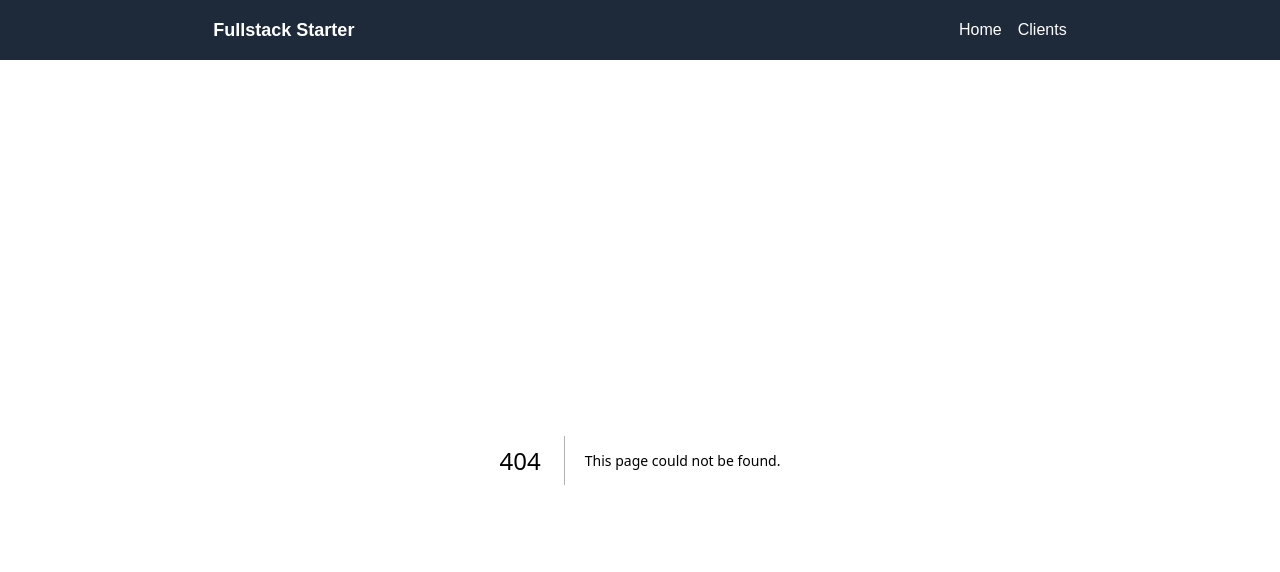
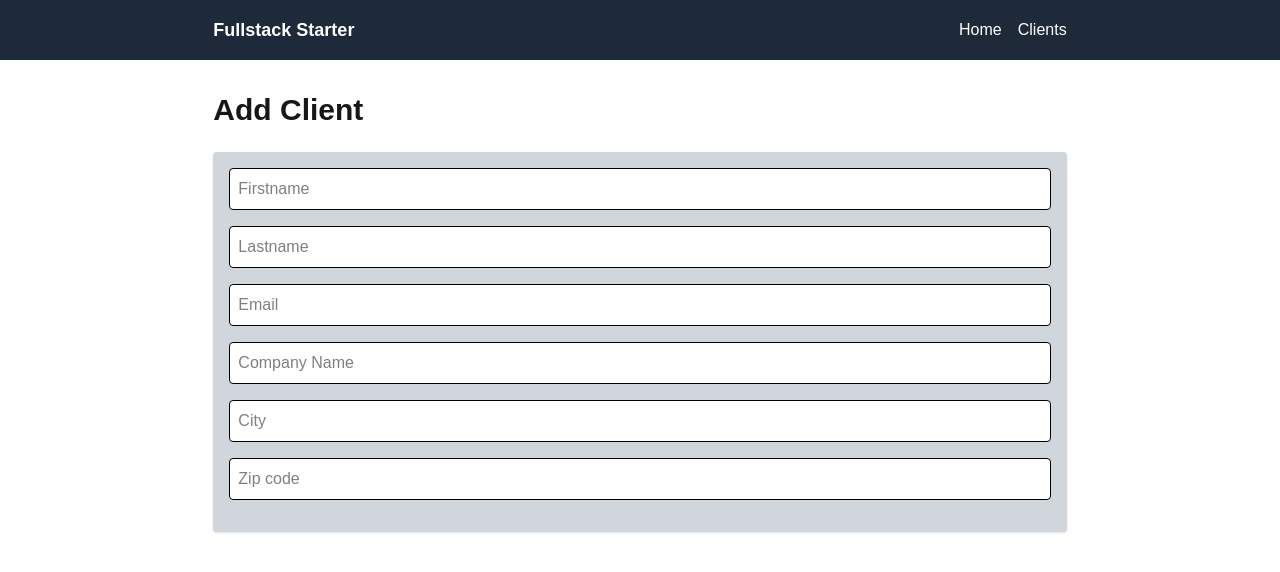
Before and after one commit to dev634/fullstack-starter, a Next.js app: page /clients/add in a window 1280 px wide. Before the commit this address had no page. Shown: the top 572 px of the page. Built offline with nearby package versions, Linux system fonts and the light colour scheme.

Commit message:
created AddClientForm

```diff
--- /dev/null
+++ b/app/clients/add/page.tsx
@@ -0,0 +1,12 @@
+import AddClientForm from "@/forms/AddClientForm";
+
+export default function AddClientPage(){
+    return (
+        <main className="min-h-screen py-8">
+            <div className="w-8/12 mx-auto space-y-4">
+                <h1 className="text-3xl font-bold mb-6">Add Client</h1>
+                <AddClientForm />
+            </div>
+        </main>
+    );
+}
--- /dev/null
+++ b/forms/AddClientForm.tsx
@@ -0,0 +1,12 @@
+export default function AddClientForm() {
+  return (
+    <form className="w-full p-4 bg-gray-300 rounded shadow">
+      <input type="text" placeholder="Firstname" className="w-full mb-4 p-2 border rounded text-black bg-white" />
+      <input type="text" placeholder="Lastname" className="w-full mb-4 p-2 border rounded text-black bg-white" />
+      <input type="email" placeholder="Email" className="w-full mb-4 p-2 border rounded text-black bg-white" />
+      <input type="text" placeholder="Company Name" className="w-full mb-4 p-2 border rounded text-black bg-white" />
+      <input type="text" placeholder="City" className="w-full mb-4 p-2 border rounded text-black bg-white" />
+      <input type="text" placeholder="Zip code" className="w-full mb-4 p-2 border rounded text-black bg-white" />
+    </form>
+  );
+}
```
